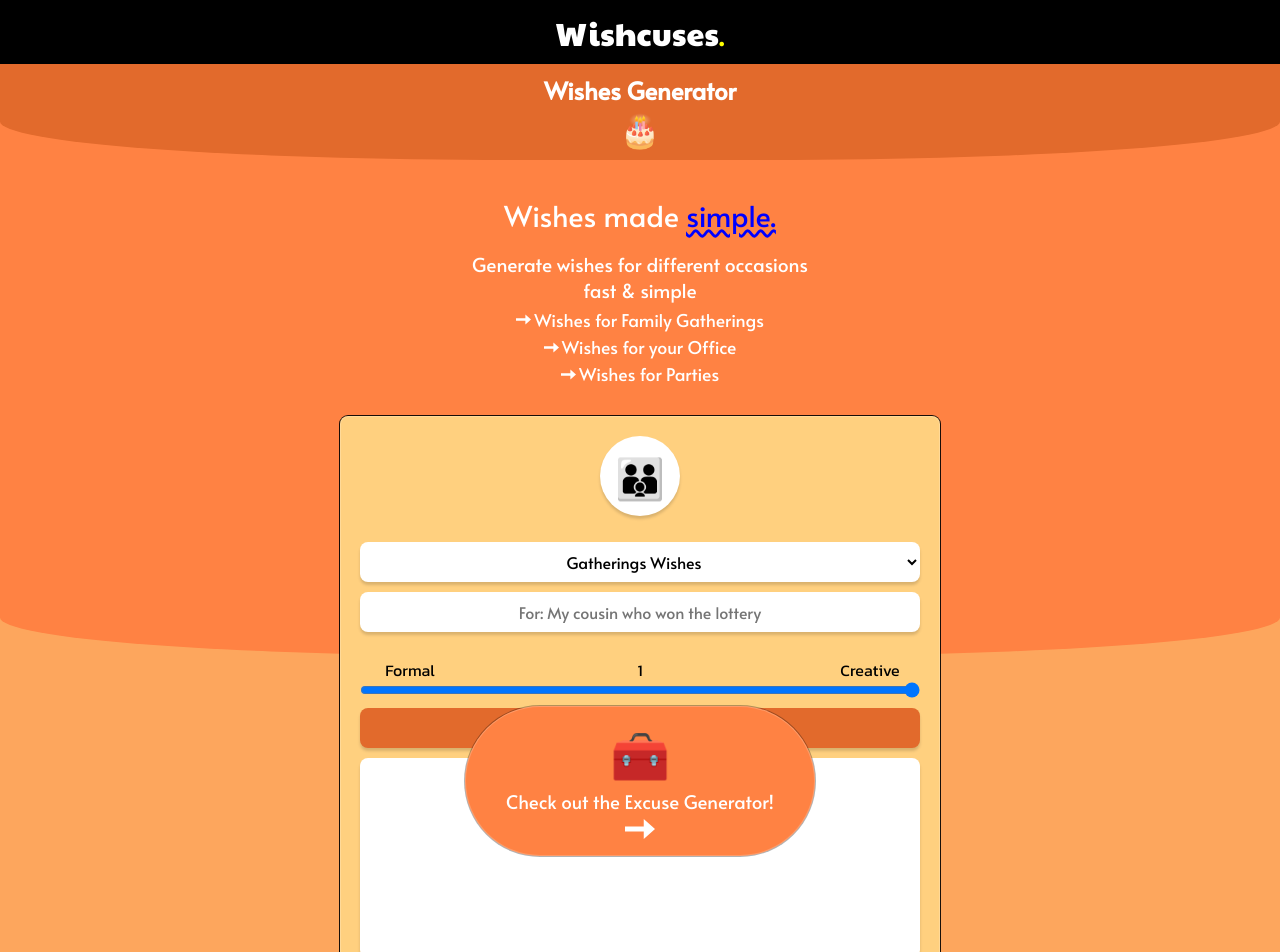
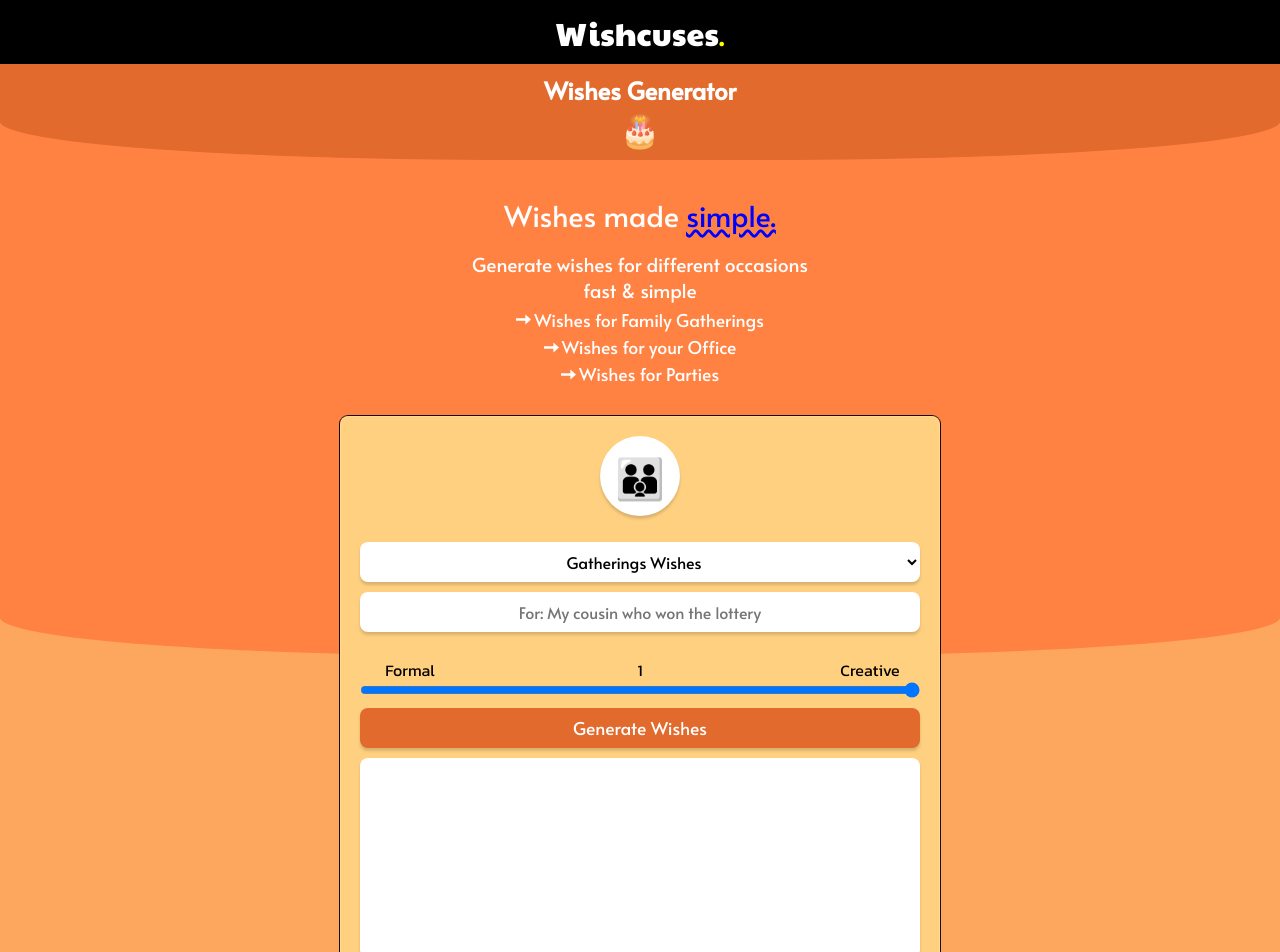
Before and after one commit to Hergelink/Wishcuses, a React (Create React App) app: page /wishes-generator in a window 1280 px wide. Shown: the top 952 px of the page. Built offline with nearby package versions, Linux system fonts and the light colour scheme.

Commit message:
fixed an overlaying div problem

```diff
--- a/src/styles/wishes.css
+++ b/src/styles/wishes.css
@@ -257,8 +257,6 @@
 }
 
 .wishesLinkContainer {
-  position: absolute;
-  bottom: -18rem;
   background-color: rgb(255, 130, 67);
   box-shadow: rgba(255, 255, 255, 0.2) 0px 0px 0px 1px inset,
     rgba(0, 0, 0, 0.3) 0px 0px 0px 1px;
```
